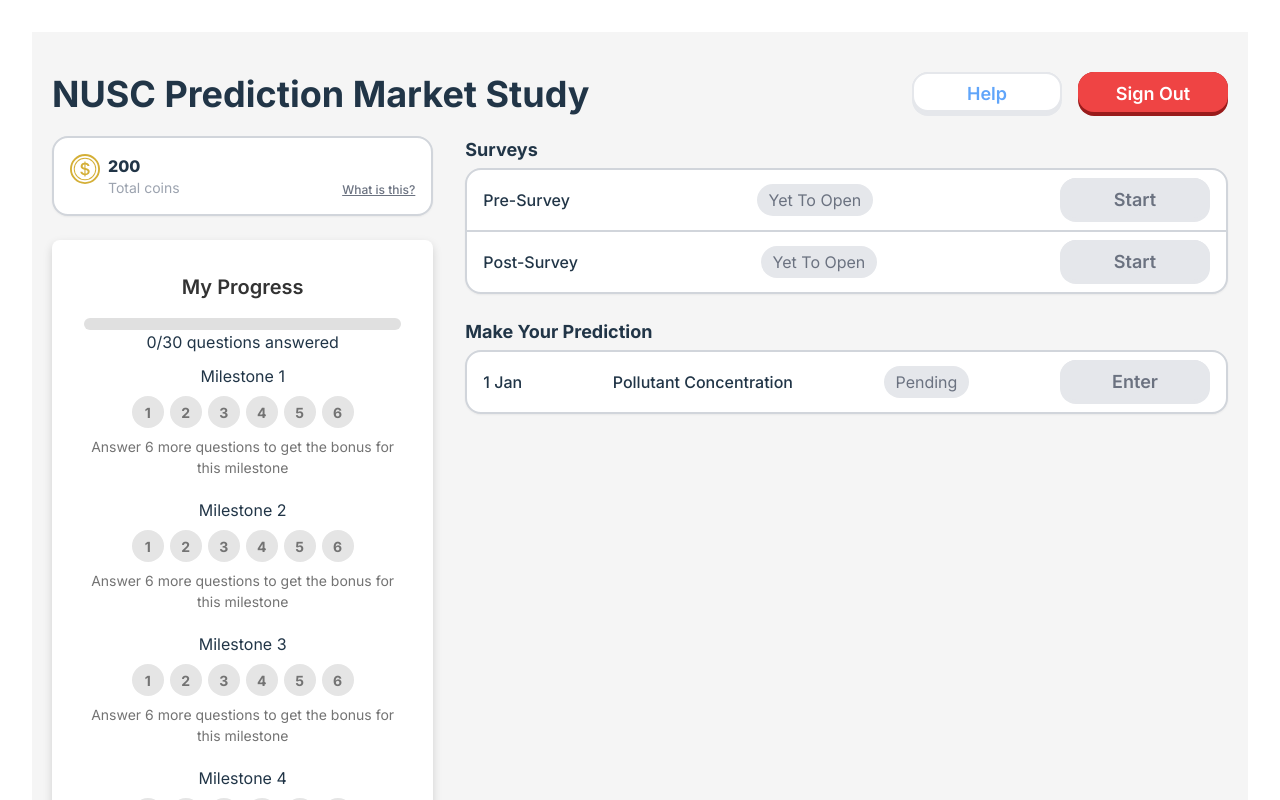
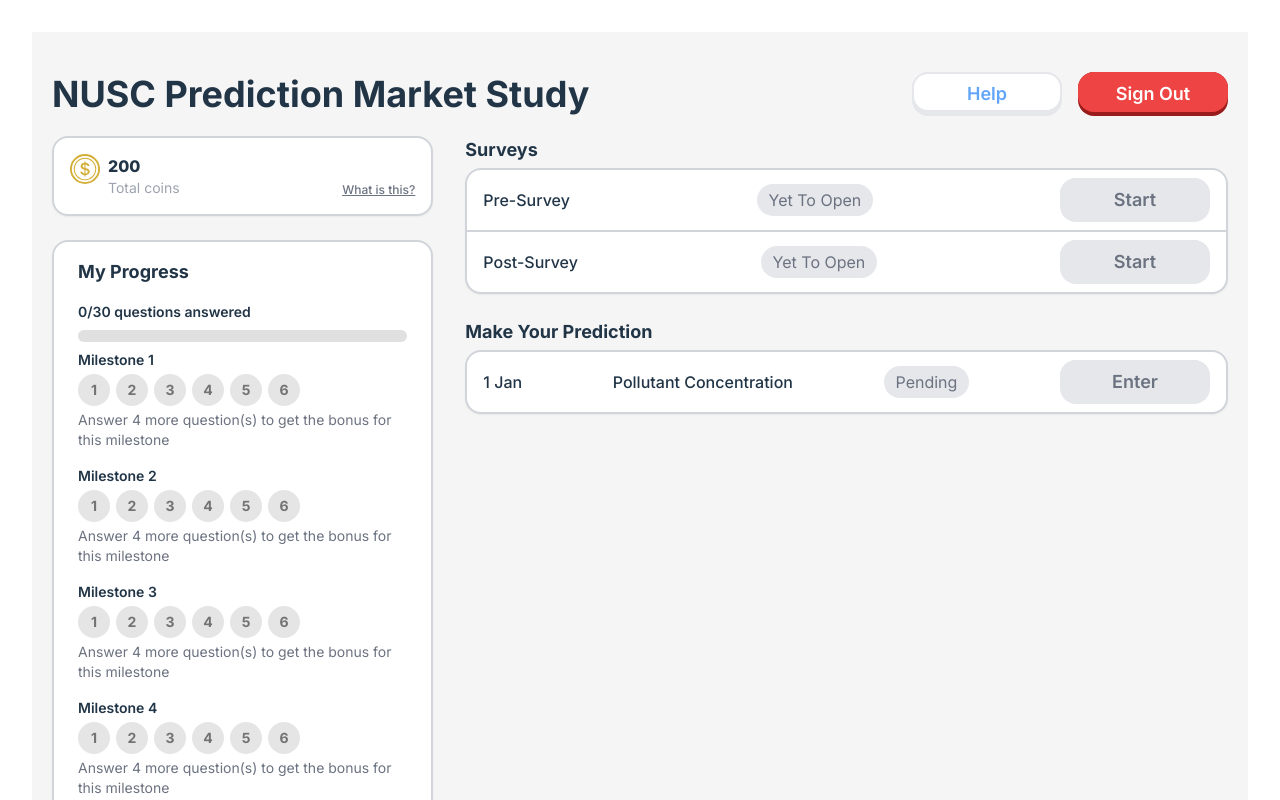
Before and after one commit to mongj/nusc-prediction-market, a React (Vite) app in the folder frontend/: page /dashboard in a window 1280 px wide. Shown: the top 800 px of the page. Built offline with nearby package versions, Linux system fonts and the light colour scheme.

Commit message:
Update progress component css

```diff
--- a/frontend/src/pages/Dashboard/Dashboard.css
+++ b/frontend/src/pages/Dashboard/Dashboard.css
@@ -100,6 +100,7 @@ body {
     flex-direction: column;
     gap: 8px;
     padding: 10px 0;
+    align-items: start;
 }
 
 .milestone-status {
--- a/frontend/src/pages/Dashboard/Dashboard.tsx
+++ b/frontend/src/pages/Dashboard/Dashboard.tsx
@@ -36,15 +36,16 @@ const CoinDisplay = ({ coins }) => (
 );
 
 const Progress = ({ progress }) => (
-    <div className="card progress-display">
-        <h2>My Progress</h2>
+    <div className='flex flex-col text-lg space-y-1'>
+        <div className="bg-white border-2 border-gray-300 shadow-sm flex flex-col justify-between rounded-2xl py-4 px-6">
+            <h2 className='font-bold text-left'>My Progress</h2>
+            <p className='text-sm font-semibold text-left pt-4 pb-2'>{progress.questionsAnswered}/30 questions answered</p>
             <div className="progress-bar">
                 <div className="progress-fill" style={{ width: `${(progress.questionsAnswered / 30) * 100}%` }}></div>
             </div>
-        <p>{progress.questionsAnswered}/30 questions answered</p>
             {progress.milestones.map((milestone, index) => (
-            <div key={index} className="milestone">
-                <h3>Milestone {index + 1}</h3>
+                <div key={index} className="flex flex-col items-start py-2">
+                    <p className='text-sm font-semibold pb-1'>Milestone {index + 1}</p>
                     <div className="milestone-circles">
                         {[...Array(6)].map((_, i) => (
                             <div
@@ -53,9 +54,10 @@ const Progress = ({ progress }) => (
                             >{i + 1}</div>
                         ))}
                     </div>
-                <p className="milestone-status">Answer 6 more questions to get the bonus for this milestone</p>
+                    <p className="text-sm text-left text-gray-500 pt-1">{(milestone.answered + 1) < 5 ? `Answer ${4 - milestone.answered} more question(s) to get the bonus for this milestone` : 'You have achieved the bonus for this milestone!'}</p>
                 </div>
             ))}
+        </div>
     </div>
 );
 
```
Lines whose indentation alone changed are shown as unchanged.
